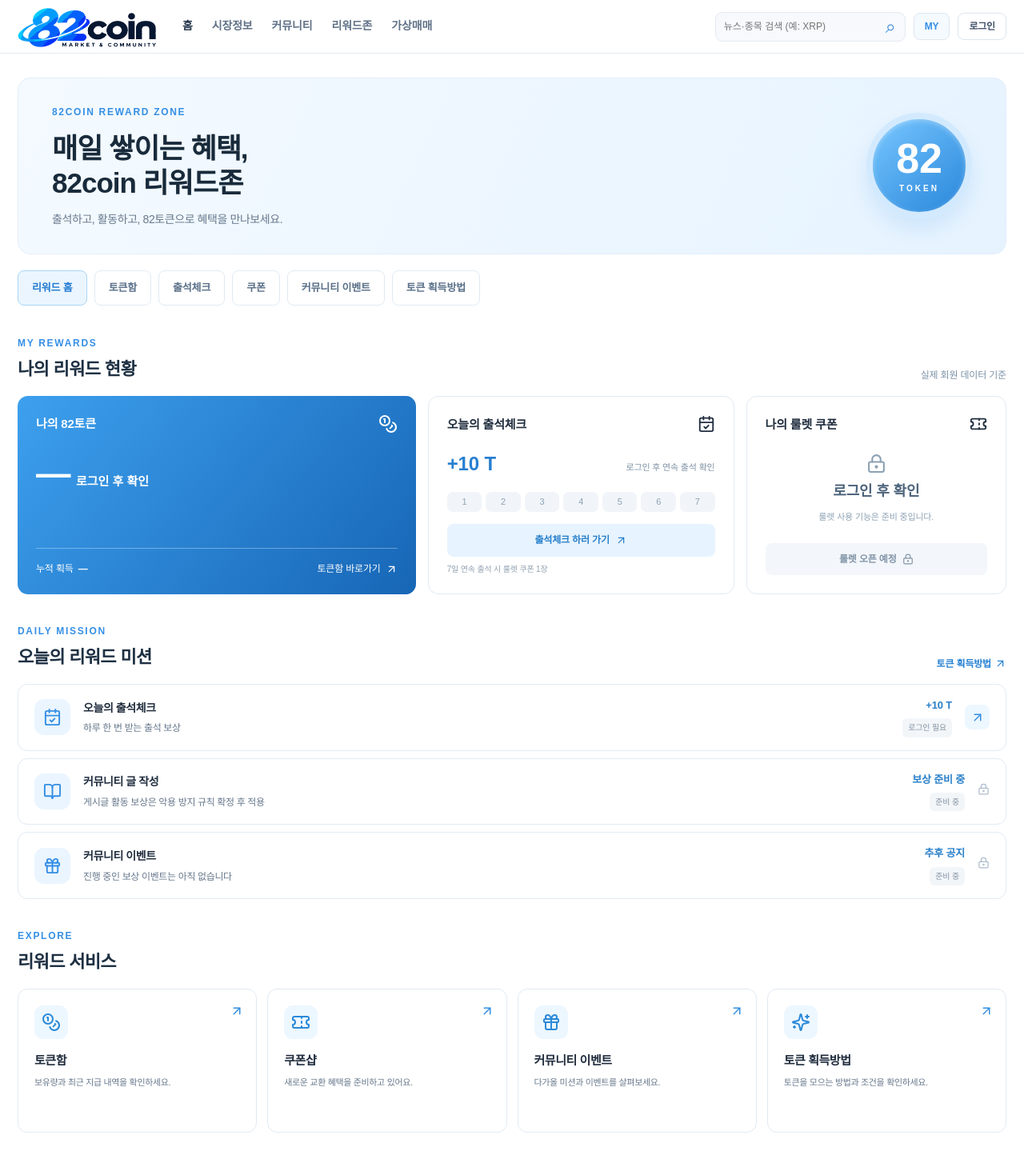
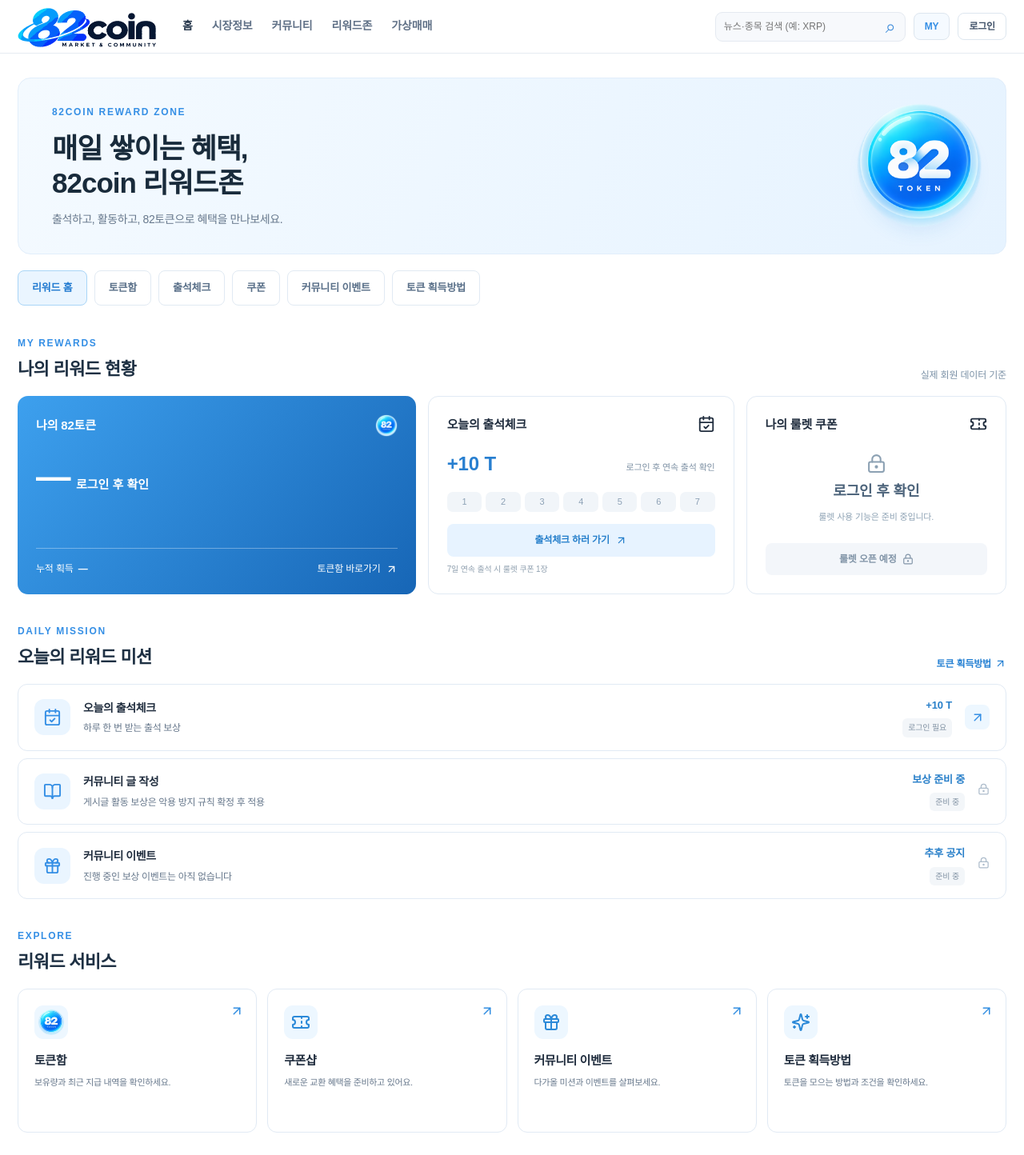
Before and after one commit to orbit-box/82coin, a Next.js app: page /benefits in a window 1280 px wide. Shown: the top 1444 px of the page at 80% size. Built offline with nearby package versions, Linux system fonts and the light colour scheme; no server answers; the database is empty; a web font is replaced by a local one.

Commit message:
feat(rewards): use uploaded 82token PNG artwork in app/benefits/page.tsx

```diff
--- a/app/benefits/page.tsx
+++ b/app/benefits/page.tsx
@@ -17,20 +17,20 @@ export default async function RewardsHome(){
  const streak=member?await checkInStreak(member):null;
  const checked=member&&data?data.attended:null;
  const attendance=member?await attendanceDetails(member).catch(()=>null):null;
- const mission=[{title:"오늘의 출석체크",description:"하루 한 번 받는 출석 보상",reward:"+"+ATTENDANCE_REWARD+" T",href:"/benefits/attendance",status:checked?"완료":member?"오늘 가능":"로그인 필요",icon:CalendarCheck,enabled:true},{title:"커뮤니티 글 작성",description:"게시글 활동 보상은 악용 방지 규칙 확정 후 적용",reward:"보상 준비 중",href:"/community",status:"준비 중",icon:BookOpen,enabled:false},{title:"커뮤니티 이벤트",description:"진행 중인 보상 이벤트는 아직 없습니다",reward:"추후 공지",href:"/benefits/events",status:"준비 중",icon:Gift,enabled:false}];
+ const mission=[{title:"오늘의 출석체크",description:"하루 한 번 받는 출석 보상",reward:"+"+(attendance?.nextReward??ATTENDANCE_REWARD)+" T",href:"/benefits/attendance",status:checked?"완료":member?"오늘 가능":"로그인 필요",icon:CalendarCheck,enabled:true},{title:"커뮤니티 글 작성",description:"게시글 활동 보상은 악용 방지 규칙 확정 후 적용",reward:"보상 준비 중",href:"/community",status:"준비 중",icon:BookOpen,enabled:false},{title:"커뮤니티 이벤트",description:"진행 중인 보상 이벤트는 아직 없습니다",reward:"추후 공지",href:"/benefits/events",status:"준비 중",icon:Gift,enabled:false}];
  return <div className="rewardsPage rewardDashboard">
- <section className="rewardDashboardHero"><div><span className="eyebrow">82COIN REWARD ZONE</span><h1>매일 쌓이는 혜택,<br/>82coin 리워드존</h1><p>출석하고, 활동하고, 82토큰으로 혜택을 만나보세요.</p></div><div className="rewardDashboardCoin" aria-hidden="true"><span>82</span><small>TOKEN</small></div></section>
+ <section className="rewardDashboardHero"><div><span className="eyebrow">82COIN REWARD ZONE</span><h1>매일 쌓이는 혜택,<br/>82coin 리워드존</h1><p>출석하고, 활동하고, 82토큰으로 혜택을 만나보세요.</p></div><div className="rewardDashboardCoin rewardTokenImage" aria-hidden="true"><img src="/82token_256.png" alt="" width="164" height="164"/></div></section>
  <RewardNav current="/benefits"/>
  <div className="rewardDashboardHeading"><div><span className="eyebrow">MY REWARDS</span><h2>나의 리워드 현황</h2></div><span>실제 회원 데이터 기준</span></div>
  <div className="rewardDashboardStats">
- <Link href={member?"/benefits/wallet":"/login"} className="rewardStatWallet"><div className="rewardStatLabel"><span>나의 82토큰</span><Coins size={24}/></div><div className="rewardStatNumber">{balance===null?"—":fmt(balance)}<small>{balance===null?"로그인 후 확인":"82T"}</small></div><div className="rewardStatWalletBottom"><span>누적 획득 <b>{earned===null?"—":fmt(earned)+" T"}</b></span><span>토큰함 바로가기 <ArrowUpRight size={15}/></span></div></Link>
+ <Link href={member?"/benefits/wallet":"/login"} className="rewardStatWallet"><div className="rewardStatLabel"><span>나의 82토큰</span><img className="rewardTokenInline" src="/82token_64.png" alt="" width="28" height="28"/></div><div className="rewardStatNumber">{balance===null?"—":fmt(balance)}<small>{balance===null?"로그인 후 확인":"82T"}</small></div><div className="rewardStatWalletBottom"><span>누적 획득 <b>{earned===null?"—":fmt(earned)+" T"}</b></span><span>토큰함 바로가기 <ArrowUpRight size={15}/></span></div></Link>
  <div className="rewardStatAttendance"><div className="rewardStatLabel"><span>오늘의 출석체크</span><CalendarCheck size={22}/></div><div className="rewardStatAttendanceMain"><strong>{checked?"오늘 출석 완료":"+"+(attendance?.nextReward??ATTENDANCE_REWARD)+" T"}</strong><span>{streak===null?"로그인 후 연속 출석 확인":streak+"일 연속 출석"}</span></div><div className="rewardCycleDots">{Array.from({length:7},(_,i)=><span key={i} className={streak!==null&&i<streak%7?"done":""}>{i+1}</span>)}</div><Link className="rewardStatAction" href={member?"/benefits/attendance":"/login"}>{checked?"출석 내역 확인":"출석체크 하러 가기"} <ArrowUpRight size={15}/></Link><small className="rewardCycleNote">7일 연속 출석 시 룰렛 쿠폰 1장</small></div>
  <div className="rewardStatTicket"><div className="rewardStatLabel"><span>나의 룰렛 쿠폰</span><Ticket size={22}/></div><div className="rewardTicketEmpty"><LockKeyhole size={25}/><strong>{member&&attendance?attendance.coupons+"장":"로그인 후 확인"}</strong><span>룰렛 사용 기능은 준비 중입니다.</span></div><div className="rewardStatAction rewardDisabledAction">룰렛 오픈 예정 <LockKeyhole size={14}/></div></div>
  </div>
  <div className="rewardDashboardHeading rewardSpacing"><div><span className="eyebrow">DAILY MISSION</span><h2>오늘의 리워드 미션</h2></div><Link href="/benefits/earn">토큰 획득방법 <ArrowUpRight size={15}/></Link></div>
  <div className="rewardMissionList">{mission.map(m=><div className="rewardMission" key={m.title}><div className="rewardMissionIcon"><m.icon size={23}/></div><div className="rewardMissionText"><h3>{m.title}</h3><p>{m.description}</p></div><div className="rewardMissionSide"><b>{m.reward}</b><span className={m.status==="완료"?"completed":""}>{m.status==="완료"&&<CheckCircle2 size={13}/>} {m.status}</span></div>{m.enabled?<Link className="rewardMissionGo" href={member?m.href:"/login"} aria-label={m.title+" 이동"}><ArrowUpRight size={18}/></Link>:<span className="rewardMissionPending"><LockKeyhole size={15}/></span>}</div>)}</div>
  <div className="rewardDashboardHeading rewardSpacing"><div><span className="eyebrow">EXPLORE</span><h2>리워드 서비스</h2></div></div>
- <div className="rewardServiceGrid"><Link href="/benefits/wallet" className="rewardServiceCard"><span className="rewardServiceIcon"><Coins/></span><h3>토큰함</h3><p>보유량과 최근 지급 내역을 확인하세요.</p><ArrowUpRight className="rewardServiceArrow" size={18}/></Link><Link href="/benefits/coupons" className="rewardServiceCard"><span className="rewardServiceIcon"><Ticket/></span><h3>쿠폰샵</h3><p>새로운 교환 혜택을 준비하고 있어요.</p><ArrowUpRight className="rewardServiceArrow" size={18}/></Link><Link href="/benefits/events" className="rewardServiceCard"><span className="rewardServiceIcon"><Gift/></span><h3>커뮤니티 이벤트</h3><p>다가올 미션과 이벤트를 살펴보세요.</p><ArrowUpRight className="rewardServiceArrow" size={18}/></Link><Link href="/benefits/earn" className="rewardServiceCard"><span className="rewardServiceIcon"><Sparkles/></span><h3>토큰 획득방법</h3><p>토큰을 모으는 방법과 조건을 확인하세요.</p><ArrowUpRight className="rewardServiceArrow" size={18}/></Link></div>
+ <div className="rewardServiceGrid"><Link href="/benefits/wallet" className="rewardServiceCard"><span className="rewardServiceIcon"><img src="/82token_64.png" alt="" width="34" height="34"/></span><h3>토큰함</h3><p>보유량과 최근 지급 내역을 확인하세요.</p><ArrowUpRight className="rewardServiceArrow" size={18}/></Link><Link href="/benefits/coupons" className="rewardServiceCard"><span className="rewardServiceIcon"><Ticket/></span><h3>쿠폰샵</h3><p>새로운 교환 혜택을 준비하고 있어요.</p><ArrowUpRight className="rewardServiceArrow" size={18}/></Link><Link href="/benefits/events" className="rewardServiceCard"><span className="rewardServiceIcon"><Gift/></span><h3>커뮤니티 이벤트</h3><p>다가올 미션과 이벤트를 살펴보세요.</p><ArrowUpRight className="rewardServiceArrow" size={18}/></Link><Link href="/benefits/earn" className="rewardServiceCard"><span className="rewardServiceIcon"><Sparkles/></span><h3>토큰 획득방법</h3><p>토큰을 모으는 방법과 조건을 확인하세요.</p><ArrowUpRight className="rewardServiceArrow" size={18}/></Link></div>
  <div className="rewardDashboardBottom"><section className="rewardBottomCard"><div className="rewardBottomTitle"><History size={19}/><h2>최근 토큰 획득 내역</h2></div>{!member?<p>로그인하면 나의 획득 기록이 표시됩니다.</p>:!data?<p>지급 내역을 불러오지 못했습니다.</p>:data.history.length?data.history.slice(0,4).map((x,i)=><div className="rewardBottomLedger" key={i}><span>{x.kind==="ATTENDANCE"?"출석체크":x.kind} · {x.reference}</span><b>{Number(x.amount)>0?"+":""}{fmt(Number(x.amount))} T</b></div>):<p>아직 획득 내역이 없어요. 첫 출석으로 시작해 보세요.</p>}<Link href="/benefits/wallet">모든 내역 보기 →</Link></section><section className="rewardBottomCard rewardBottomEvent"><div className="rewardBottomTitle"><Gift size={19}/><h2>이벤트 안내</h2></div><strong>새로운 보상 이벤트를 준비 중입니다</strong><p>운영 조건이 확정되면 이곳에 안내할게요.</p><Link href="/benefits/events">이벤트 안내 확인 →</Link></section></div>
  <p className="rewardDisclaimer">82토큰은 사이트 내부 포인트로 현금 환전 및 외부 전송을 지원하지 않습니다. 쿠폰 교환·룰렛 참여는 운영 정책과 기능이 확정된 뒤 제공됩니다.</p>
  </div>
```
